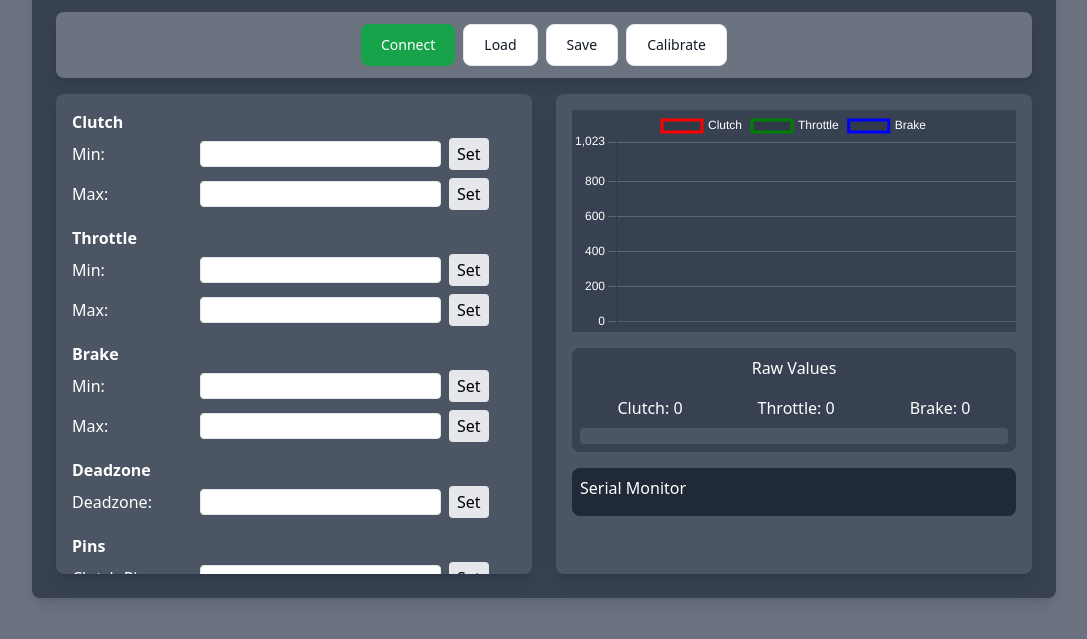
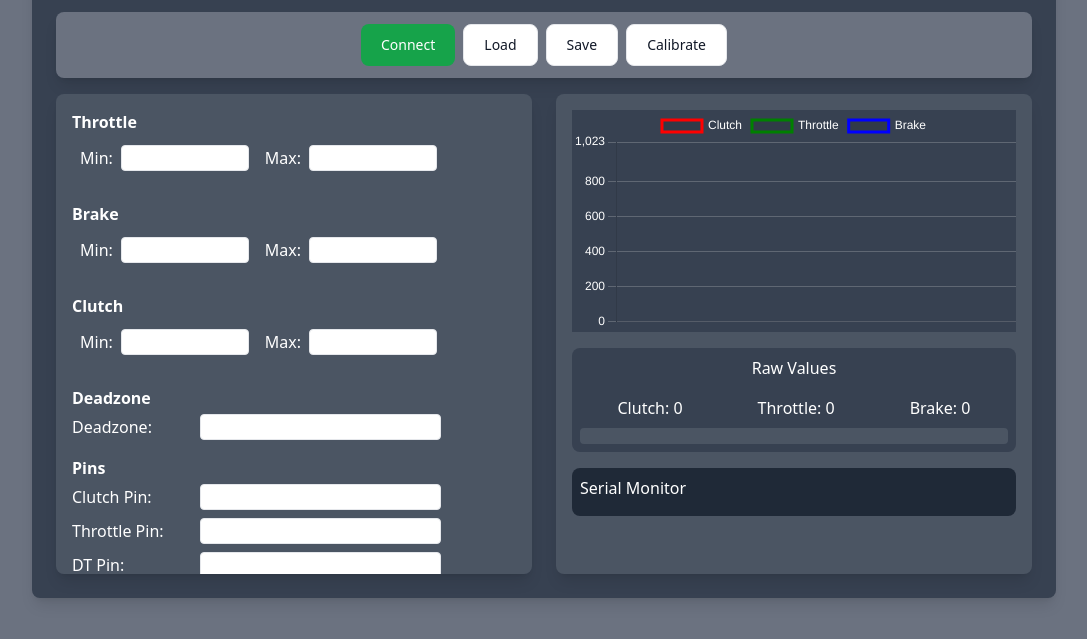
Before and after one commit to utnelson/SimPedals, a plain HTML site: page GuiApp/index.html in a window 1280 px wide. Shown: the part 133-772 px from the top of the page, without its empty margins (96-1183 px from the left). Drawn offline with nearby package versions, Linux system fonts and the light colour scheme.

Commit message:
Layout Changes

```diff
--- a/GuiApp/index.html
+++ b/GuiApp/index.html
@@ -50,104 +50,72 @@
         <div
           class="flex-1 bg-gray-600 p-4 rounded-lg shadow-lg overflow-auto max-h-[60vh]"
         >
-
-
-          <!-- Clutch -->
-          <div class="clutch mb-4">
-            <h3 class="text-white font-semibold mb-1">Clutch</h3>
-            <div class="flex items-center mb-2">
-              <label for="clutchMin" class="text-white w-32">Min:</label>
-              <input
-                type="number"
-                id="clutchMin"
-                class="mr-2 border rounded px-1"
-              />
-              <button
-                onclick="setVal('clutchMin')"
-                class="px-2 py-1 bg-gray-200 rounded"
-              >
-                Set
-              </button>
-            </div>
-            <div class="flex items-center mb-2">
-              <label for="clutchMax" class="text-white w-32">Max:</label>
-              <input
-                type="number"
-                id="clutchMax"
-                class="mr-2 border rounded px-1"
-              />
-              <button
-                onclick="setVal('clutchMax')"
-                class="px-2 py-1 bg-gray-200 rounded"
-              >
-                Set
-              </button>
-            </div>
-          </div>
-
           <!-- Throttle -->
           <div class="throttle mb-4">
             <h3 class="text-white font-semibold mb-1">Throttle</h3>
+            <div class="flex">
               <div class="flex items-center mb-2">
-              <label for="throttleMin" class="text-white w-32">Min:</label>
+                <label for="throttleMin" class="text-white p-2">Min:</label>
                 <input
                   type="number"
                   id="throttleMin"
-                class="mr-2 border rounded px-1"
+                  class="w-32 mr-2 border rounded px-1"
                 />
-              <button
-                onclick="setVal('throttleMin')"
-                class="px-2 py-1 bg-gray-200 rounded"
-              >
-                Set
-              </button>
               </div>
               <div class="flex items-center mb-2">
-              <label for="throttleMax" class="text-white w-32">Max:</label>
+                <label for="throttleMax" class="text-white p-2">Max:</label>
                 <input
                   type="number"
                   id="throttleMax"
-                class="mr-2 border rounded px-1"
+                  class="w-32 mr-2 border rounded px-1"
                 />
-              <button
-                onclick="setVal('throttleMax')"
-                class="px-2 py-1 bg-gray-200 rounded"
-              >
-                Set
-              </button>
+              </div>
             </div>
           </div>
 
           <!-- Brake -->
           <div class="brake mb-4">
             <h3 class="text-white font-semibold mb-1">Brake</h3>
+            <div class="flex">
               <div class="flex items-center mb-2">
-              <label for="brakeMin" class="text-white w-32">Min:</label>
+                <label for="brakeMin" class="text-white p-2">Min:</label>
                 <input
                   type="number"
                   id="brakeMin"
-                class="mr-2 border rounded px-1"
+                  class="w-32 mr-2 border rounded px-1"
                 />
-              <button
-                onclick="setVal('brakeMin')"
-                class="px-2 py-1 bg-gray-200 rounded"
-              >
-                Set
-              </button>
               </div>
               <div class="flex items-center mb-2">
-              <label for="brakeMax" class="text-white w-32">Max:</label>
+                <label for="brakeMax" class="text-white p-2">Max:</label>
                 <input
                   type="number"
                   id="brakeMax"
-                class="mr-2 border rounded px-1"
+                  class="w-32 mr-2 border rounded px-1"
                 />
-              <button
-                onclick="setVal('brakeMax')"
-                class="px-2 py-1 bg-gray-200 rounded"
-              >
-                Set
-              </button>
+              </div>
+            </div>
+          </div>
+
+          <!-- Clutch -->
+          <div class="clutch mb-4">
+            <h3 class="text-white font-semibold mb-1">Clutch</h3>
+            <div class="flex">
+              <div class="flex items-center mb-2">
+                <label for="clutchMin" class="text-white p-2">Min:</label>
+                <input
+                  type="number"
+                  id="clutchMin"
+                  class="w-32 mr-2 border rounded px-1"
+                />
+              </div>
+              <div class="flex items-center mb-2">
+                <label for="clutchMax" class="text-white p-2">Max:</label>
+                <input
+                  type="number"
+                  id="clutchMax"
+                  class="w-32 mr-2 border rounded px-1"
+                />
+              </div>
             </div>
           </div>
 
@@ -161,12 +129,6 @@
                 id="deadzone"
                 class="mr-2 border rounded px-1"
               />
-              <button
-                onclick="setVal('deadzone')"
-                class="px-2 py-1 bg-gray-200 rounded"
-              >
-                Set
-              </button>
             </div>
           </div>
 
@@ -180,12 +142,6 @@
                 id="pinClutch"
                 class="mr-2 border rounded px-1"
               />
-              <button
-                onclick="setVal('pinClutch')"
-                class="px-2 py-1 bg-gray-200 rounded"
-              >
-                Set
-              </button>
             </div>
             <div class="flex items-center mb-2">
               <label for="pinThrottle" class="text-white w-32"
@@ -196,12 +152,6 @@
                 id="pinThrottle"
                 class="mr-2 border rounded px-1"
               />
-              <button
-                onclick="setVal('pinThrottle')"
-                class="px-2 py-1 bg-gray-200 rounded"
-              >
-                Set
-              </button>
             </div>
             <div class="flex items-center mb-2">
               <label for="DT_PIN" class="text-white w-32">DT Pin:</label>
@@ -210,12 +160,6 @@
                 id="DT_PIN"
                 class="mr-2 border rounded px-1"
               />
-              <button
-                onclick="setVal('DT_PIN')"
-                class="px-2 py-1 bg-gray-200 rounded"
-              >
-                Set
-              </button>
             </div>
             <div class="flex items-center mb-2">
               <label for="SCK_PIN" class="text-white w-32">SCK Pin:</label>
@@ -224,13 +168,17 @@
                 id="SCK_PIN"
                 class="mr-2 border rounded px-1"
               />
+            </div>
+          </div>
+
+          <!-- Neuer Button "Set All" ganz unten -->
+          <div class="flex justify-center mt-4">
             <button
-                onclick="setVal('SCK_PIN')"
-                class="px-2 py-1 bg-gray-200 rounded"
+              id="setAllBtn"
+              class="py-2.5 px-5 text-sm font-medium text-gray-900 bg-white rounded-lg border border-gray-200 hover:bg-gray-100 hover:text-blue-700"
             >
-                Set
+              Set All
             </button>
-            </div>
           </div>
         </div>
 
@@ -313,13 +261,28 @@
           await writer.write(encoder.encode(cmd + "\n"));
         }
 
-        function setVal(name) {
-          const el = document.getElementById(name);
-          let v;
-          if (el.type === "checkbox") v = el.checked ? 1 : 0;
-          else v = el.value;
-          send(`SET ${name} ${v}`);
-        }
+        // ------------------- Set All -------------------
+        document.getElementById("setAllBtn").onclick = () => {
+          const fields = [
+            "throttleMin",
+            "throttleMax",
+            "brakeMin",
+            "brakeMax",
+            "clutchMin",
+            "clutchMax",
+            "deadzone",
+            "pinClutch",
+            "pinThrottle",
+            "DT_PIN",
+            "SCK_PIN",
+          ];
+
+          fields.forEach((id) => {
+            const el = document.getElementById(id);
+            let value = el.value;
+            send(`SET ${id} ${value}`);
+          });
+        };
 
         // ------------------- Chart.js -------------------
         const ctx = document.getElementById("chart").getContext("2d");
@@ -341,9 +304,7 @@
           options: {
             animation: false,
             responsive: true,
-            plugins: {
-              legend: { labels: { color: "white" } },
-            },
+            plugins: { legend: { labels: { color: "white" } } },
             scales: {
               x: {
                 ticks: { color: "white" },
@@ -436,14 +397,18 @@
             document.getElementById("brakeMin").value = calibData.brakeMin;
             document.getElementById("brakeMax").value = calibData.brakeMax;
 
-            send(`SET clutchMin ${calibData.clutchMin}`);
-            send(`SET clutchMax ${calibData.clutchMax}`);
-            send(`SET throttleMin ${calibData.throttleMin}`);
-            send(`SET throttleMax ${calibData.throttleMax}`);
-            send(`SET brakeMin ${calibData.brakeMin}`);
-            send(`SET brakeMax ${calibData.brakeMax}`);
+            [
+              "clutchMin",
+              "clutchMax",
+              "throttleMin",
+              "throttleMax",
+              "brakeMin",
+              "brakeMax",
+            ].forEach((id) =>
+              send(`SET ${id} ${document.getElementById(id).value}`)
+            );
+
             send("SAVE");
-
             updateCalibStatus();
           }
         };
@@ -460,19 +425,15 @@
             line = line.trim();
             if (!line) return;
 
-            // ------------------- Serial Monitor (neueste oben) -------------------
             const lineEl = document.createElement("div");
             lineEl.textContent = line;
             serialContent.insertBefore(lineEl, serialContent.firstChild);
 
-            // max. 200 Zeilen behalten
             if (serialContent.children.length > 200) {
               serialContent.removeChild(serialContent.lastChild);
             }
 
-            // ------------------- Datenverarbeitung -------------------
             const values = line.split(",");
-
             if (values.length === 11) {
               const [
                 clutchMin,
@@ -544,11 +505,11 @@
           });
         }
 
+        // ------------------- Button Events -------------------
         connectBtn.onclick = connect;
-        document.getElementById("loadBtn").onclick = () => {
-          send("LOAD");
-
-        };
+        document.getElementById("loadBtn").onclick = () => send("LOAD");
+        document.querySelector("button[onclick='send(\"SAVE\")']").onclick =
+          () => send("SAVE");
       </script>
     </div>
   </body>
```
Lines whose indentation alone changed are shown as unchanged.
